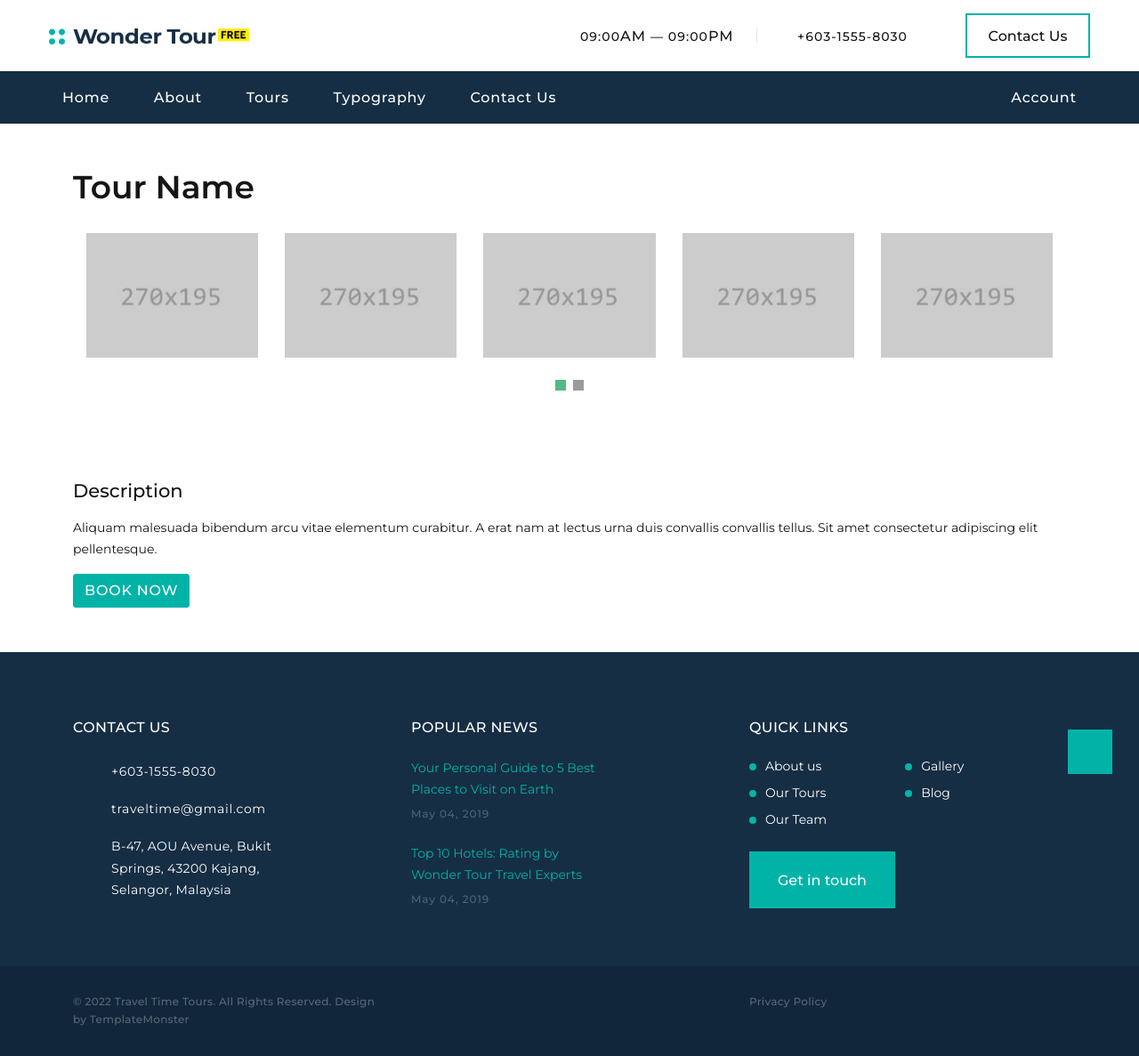
After one commit to AsianAsh/tourism-website, a PHP site: page /tour_individual.php in a window 1280 px wide. The commit adds this page. Shown: the whole page at 89% size. Run offline with PHP 8.4, Linux system fonts and the light colour scheme.

Commit message:
Added dedicated page for tour

```diff
--- a/index.php
+++ b/index.php
@@ -247,7 +247,6 @@ require_once "./components/navbar.php";
           </div>
         </div>
       </section>
-      </section>
       <!-- Section Subscribe-->
       <section class="section bg-default text-center offset-top-50">
         <div class="parallax-container" data-parallax-img="images/parallax-1-1920x850.jpg">
--- /dev/null
+++ b/tour_individual.php
@@ -0,0 +1,79 @@
+<?php session_start();
+require_once "./components/header+offcanvas.php";
+require_once "./components/navbar.php";
+?>
+
+
+
+<section class="section section-sm bg-default">
+        <div class="container">
+          <h3 class="oh-desktop"><span class="d-inline-block wow slideInDown">Tour Name</span></h3>
+          <div class="row row-sm row-40 row-md-50">
+            <div class="col-sm-6 col-md-12 wow fadeInRight">
+            <!--Owl Carousel-->
+            <div class="owl-carousel owl-classic owl-dots-secondary" data-items="1" data-sm-items="2" data-md-items="3" data-lg-items="4" data-xl-items="5" data-xxl-items="6" data-stage-padding="15" data-xxl-stage-padding="0" data-margin="30" data-autoplay="true" data-nav="true" data-dots="true">
+            <!-- Thumbnail Classic-->
+            <article class="thumbnail thumbnail-mary">
+              <div class="thumbnail-mary-figure"><img src="images/gallery-image-1-270x195.jpg" alt="" width="270" height="195"/>
+              </div>
+              <div class="thumbnail-mary-caption"><a class="icon fl-bigmug-line-zoom60" href="images/gallery-image-1-1200x800-original.jpg" data-lightgallery="item"><img src="images/gallery-image-1-270x195.jpg" alt="" width="270" height="195"/></a>
+              </div>
+            </article>
+            <!-- Thumbnail Classic-->
+            <article class="thumbnail thumbnail-mary">
+              <div class="thumbnail-mary-figure"><img src="images/gallery-image-2-270x195.jpg" alt="" width="270" height="195"/>
+              </div>
+              <div class="thumbnail-mary-caption"><a class="icon fl-bigmug-line-zoom60" href="images/gallery-image-2-1200x800-original.jpg" data-lightgallery="item"><img src="images/gallery-image-2-270x195.jpg" alt="" width="270" height="195"/></a>
+              </div>
+            </article>
+            <!-- Thumbnail Classic-->
+            <article class="thumbnail thumbnail-mary">
+              <div class="thumbnail-mary-figure"><img src="images/gallery-image-3-270x195.jpg" alt="" width="270" height="195"/>
+              </div>
+              <div class="thumbnail-mary-caption"><a class="icon fl-bigmug-line-zoom60" href="images/gallery-image-3-1200x800-original.jpg" data-lightgallery="item"><img src="images/gallery-image-3-270x195.jpg" alt="" width="270" height="195"/></a>
+              </div>
+            </article>
+            <!-- Thumbnail Classic-->
+            <article class="thumbnail thumbnail-mary">
+              <div class="thumbnail-mary-figure"><img src="images/gallery-image-4-270x195.jpg" alt="" width="270" height="195"/>
+              </div>
+              <div class="thumbnail-mary-caption"><a class="icon fl-bigmug-line-zoom60" href="images/gallery-image-4-1200x800-original.jpg" data-lightgallery="item"><img src="images/gallery-image-4-270x195.jpg" alt="" width="270" height="195"/></a>
+              </div>
+            </article>
+            <!-- Thumbnail Classic-->
+            <article class="thumbnail thumbnail-mary">
+              <div class="thumbnail-mary-figure"><img src="images/gallery-image-5-270x195.jpg" alt="" width="270" height="195"/>
+              </div>
+              <div class="thumbnail-mary-caption"><a class="icon fl-bigmug-line-zoom60" href="images/gallery-image-5-1200x800-original.jpg" data-lightgallery="item"><img src="images/gallery-image-5-270x195.jpg" alt="" width="270" height="195"/></a>
+              </div>
+            </article>
+            <!-- Thumbnail Classic-->
+            <article class="thumbnail thumbnail-mary">
+              <div class="thumbnail-mary-figure"><img src="images/gallery-image-6-270x195.jpg" alt="" width="270" height="195"/>
+              </div>
+              <div class="thumbnail-mary-caption"><a class="icon fl-bigmug-line-zoom60" href="images/gallery-image-6-1200x800-original.jpg" data-lightgallery="item"><img src="images/gallery-image-6-270x195.jpg" alt="" width="270" height="195"/></a>
+              </div>
+            </article>
+            <!-- Thumbnail Classic-->
+            <article class="thumbnail thumbnail-mary">
+              <div class="thumbnail-mary-figure"><img src="images/gallery-image-7-270x195.jpg" alt="" width="270" height="195"/>
+              </div>
+              <div class="thumbnail-mary-caption"><a class="icon fl-bigmug-line-zoom60" href="images/gallery-image-7-1200x800-original.jpg" data-lightgallery="item"><img src="images/gallery-image-7-270x195.jpg" alt="" width="270" height="195"/></a>
+              </div>
+            </article>
+          </div>
+            </div>
+          </div>
+        </div>
+      </section>
+<!--Description-->
+<section class="section section-sm bg-default">
+        <div class="container">
+          <h5 class="oh-desktop"><span class="d-inline-block wow slideInDown">Description</span></h5>
+          <p>Aliquam malesuada bibendum arcu vitae elementum curabitur. A erat nam at lectus urna duis convallis convallis tellus. Sit amet consectetur adipiscing elit pellentesque.</p>
+          <!--Insert check in and check out date-->
+          <div class="pt-3"><button type="button" class="btn btn-primary">Book Now</button></div>
+        </div>
+
+      </section>
+<?php require_once "./components/footer.php"; ?>
```
